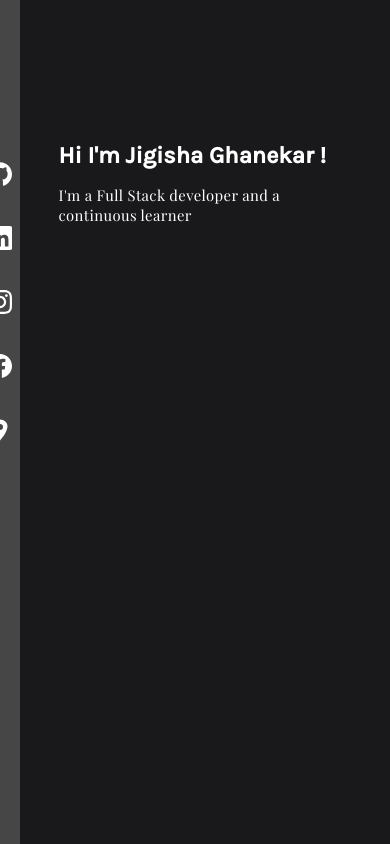
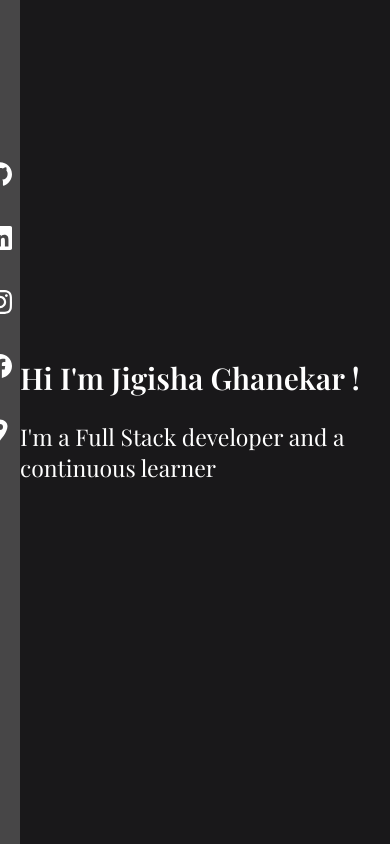
Before and after one commit to Jigisha15/Portfolio, a React (Create React App) app: page / in a window 390 px wide. Shown: the top 844 px of the page. Built offline with nearby package versions, Linux system fonts and the light colour scheme.

Commit message:
responsive home page

```diff
--- a/src/App.css
+++ b/src/App.css
@@ -9,6 +9,7 @@ body {
   padding: 0;
   max-width: 100vw;
   font-family: 'Playfair Display', serif;
+  background-color: #19181a;
 }
 
 .App {
--- a/src/pages/Contact/Contact.css
+++ b/src/pages/Contact/Contact.css
@@ -5,7 +5,7 @@
   flex-direction: column;
   justify-content: center;
   align-items: center;
-  background-color: #19181a;
+  /* background-color: #19181a; */
 }
 
 .wrap {
--- a/src/pages/Home/Home.css
+++ b/src/pages/Home/Home.css
@@ -1,9 +1,9 @@
-.home {
+/* .home {
   max-width: 100vw;
   position: relative;
   height: 100vh;
   z-index: 0;
-  background-color: #19181a;
+  /* background-color: #19181a;
   color: white;
   display: flex;
   justify-content: center;
@@ -42,4 +42,94 @@
   to {
     width: 100%;
   }
+} */
+
+/* 1200
+992
+768
+600 */
+
+.home {
+  max-width: 100vw;
+  position: relative;
+  height: 100vh;
+  z-index: 0;
+  color: white;
+  /* background-color: #19181a; */
+  display: flex;
+  justify-content: center;
+  align-items: center;
 }
+
+.home-name {
+  /* margin-left: 10px; */
+  overflow: hidden;
+  white-space: nowrap;
+  width: 0;
+  animation: typing;
+  animation-duration: 3s;
+  animation-timing-function: steps(30, end);
+  animation-fill-mode: both;
+}
+
+@keyframes typing {
+  from {
+    width: 0;
+  }
+  to {
+    width: 100%;
+  }
+}
+
+@media (min-width: 1200px) {
+  .home-name {
+    font-size: 95px;
+  }
+  .home-text {
+    font-size: 45px;
+  }
+}
+
+@media (min-width: 992px) and (max-width: 1200px) {
+  .home-name {
+    margin-left: 50px;
+    font-size: 75px;
+  }
+  .home-text {
+    margin-left: 50px;
+    font-size: 40px;
+  }
+}
+
+@media (min-width: 768px) and (max-width: 992px) {
+  .home-name {
+    margin-left: 50px;
+    font-size: 60px;
+  }
+  .home-text {
+    margin-left: 50px;
+    font-size: 45px;
+  }
+}
+
+@media (min-width: 600px) and (max-width: 768px) {
+  .home-name {
+    margin-left: 30px;
+    font-size: 40px;
+  }
+  .home-text {
+    margin-left: 30px;
+    font-size: 45px;
+  }
+}
+
+@media (max-width: 600px) {
+  .home-name {
+    margin-left: 20px;
+    font-size: 30px;
+  }
+  .home-text {
+    margin-left: 20px;
+    font-size: 23px;
+  }
+}
--- a/src/pages/Projects/Projects.css
+++ b/src/pages/Projects/Projects.css
@@ -3,7 +3,7 @@
   z-index: 0;
   max-width: 100vw;
   margin: 2vw;
-  background-color: #19181a;
+  /* background-color: #19181a; */
   color: white;
   display: grid;
   grid-template-columns: 25vw 25vw 25vw;
@@ -15,7 +15,7 @@
 .container {
   display: flex;
   flex-direction: column;
-  background-color: #19181a;
+  /* background-color: #19181a; */
   color: white;
   align-items: center;
   min-height: 100vh;
```
